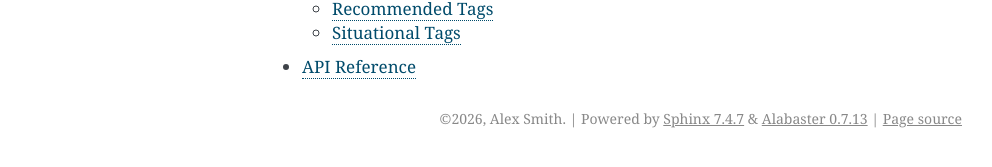
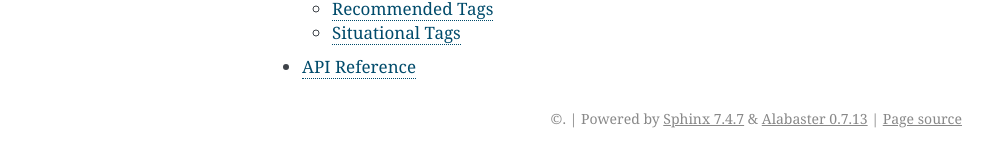
Before and after one commit to alexbsmith5/feedwriter, a Sphinx documentation site: the page built from docs/source/index.rst, in a window 1280 px wide. Shown: the part 204-371 px from the top of the page, without its empty margins (148-1140 px from the left). Built offline with Sphinx 7.4.7, drawn with Linux system fonts in a browser that asks for light colours.

```diff
--- a/docs/source/conf.py
+++ b/docs/source/conf.py
@@ -2,15 +2,6 @@
 #
 # For the full list of built-in configuration values, see the documentation:
 # https://www.sphinx-doc.org/en/master/usage/configuration.html
-
-# -- Project information -----------------------------------------------------
-# https://www.sphinx-doc.org/en/master/usage/configuration.html#project-information
-
-project = "feedwriter"
-copyright = "2026, Alex Smith"
-author = "Alex Smith"
-release = "0.0.0"
-
 
 # -- General configuration ---------------------------------------------------
 # https://www.sphinx-doc.org/en/master/usage/configuration.html#general-configuration
@@ -20,6 +11,7 @@ extensions = [
     "sphinx.ext.autodoc",
 ]
 
+# sphinx_markdown_builder
 markdown_anchor_signatures = True
 markdown_anchor_sections = True
 
```
